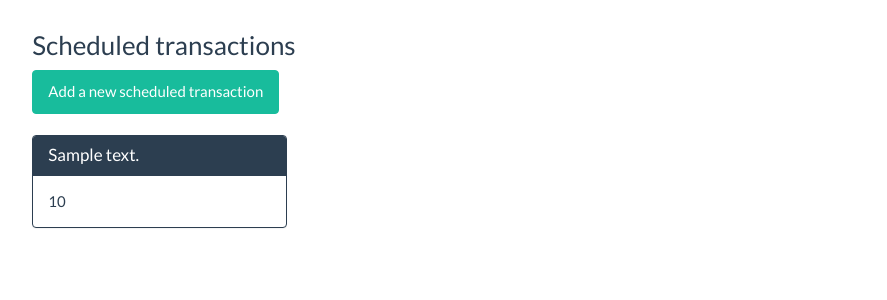
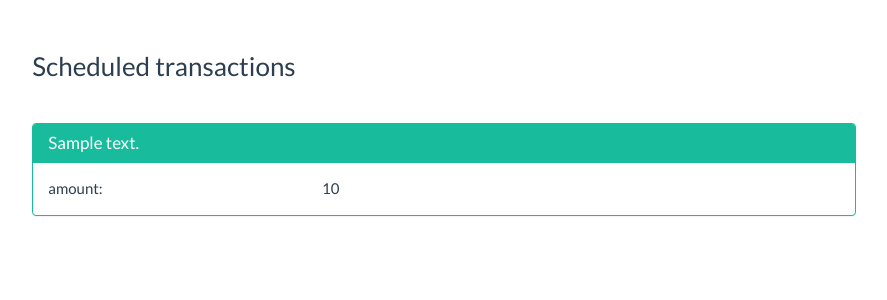
Before and after one commit to gomar/money_dashboard, a Python web app: template app/templates/scheduled_transactions.html in a window 1280 px wide. Shown: the part 60-360 px from the top of the page, without its empty margins (196-1083 px from the left). Run offline with Jinja, Linux system fonts and the light colour scheme; the template is opened without the code that fills it: most values are stand-ins (such as "Sample title", 1, 10 or a date in 2020); some libraries are stand-ins or nearby versions.

Commit message:
improvement of scheduled transactions

```diff
--- a/app/templates/scheduled_transactions.html
+++ b/app/templates/scheduled_transactions.html
@@ -1,26 +1,24 @@
 {% extends 'common/layout.html' %}
 {% block body %}
-	<div class="row">
-		<div class="col-md-12">
-			<H3>Scheduled transactions</H3>
+	<div class="page-header">
+		<h3>Scheduled transactions</h3>
 	</div>
-		<div class="col-md-6">
-			<a href="/add_scheduled_transaction" class="btn btn-success" role="button">Add a new scheduled transaction</a>
-		</div>
-	</div>
-	<br>
-	<div class="row">
 	{% for transaction in scheduled_transactions.values() %}
-		<div class="col-md-4">
-			<div class="panel panel-primary">
+	<div class="panel {% if transaction.amount > 0 %}panel-success{% else %}panel-danger{% endif %}">
 		<div class="panel-heading">
 		    <h3 class="panel-title">{{ transaction.description }}</h3>
 		</div>
 		<div class="panel-body">
+			<div class="row">
+		      <div class="col-xs-4">
+		        amount:
+		      </div>
+		      <div class="col-xs-8">
 		        {{ transaction.amount }}
 		      </div>
 		    </div>
+
+		</div>
 	</div>
 	{% endfor %}
-	</div>
 {% endblock body %}
```
Lines whose indentation alone changed are shown as unchanged.
